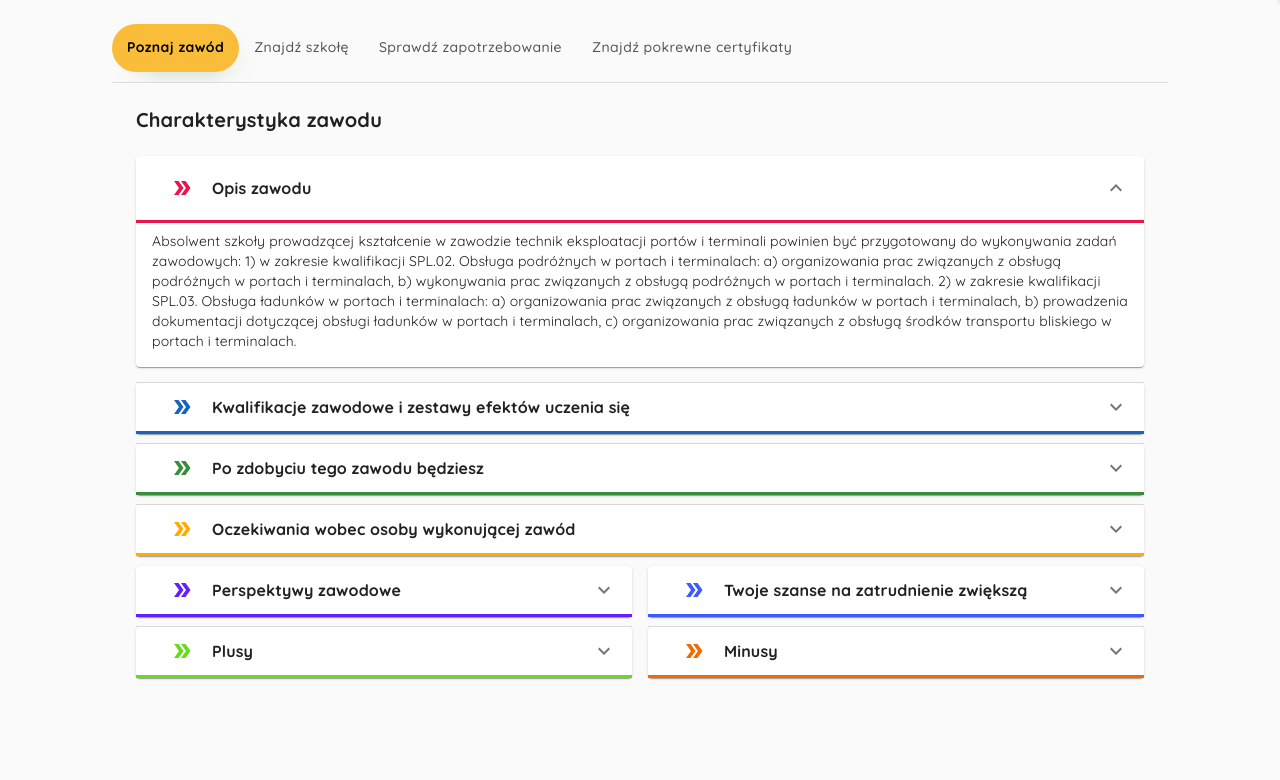
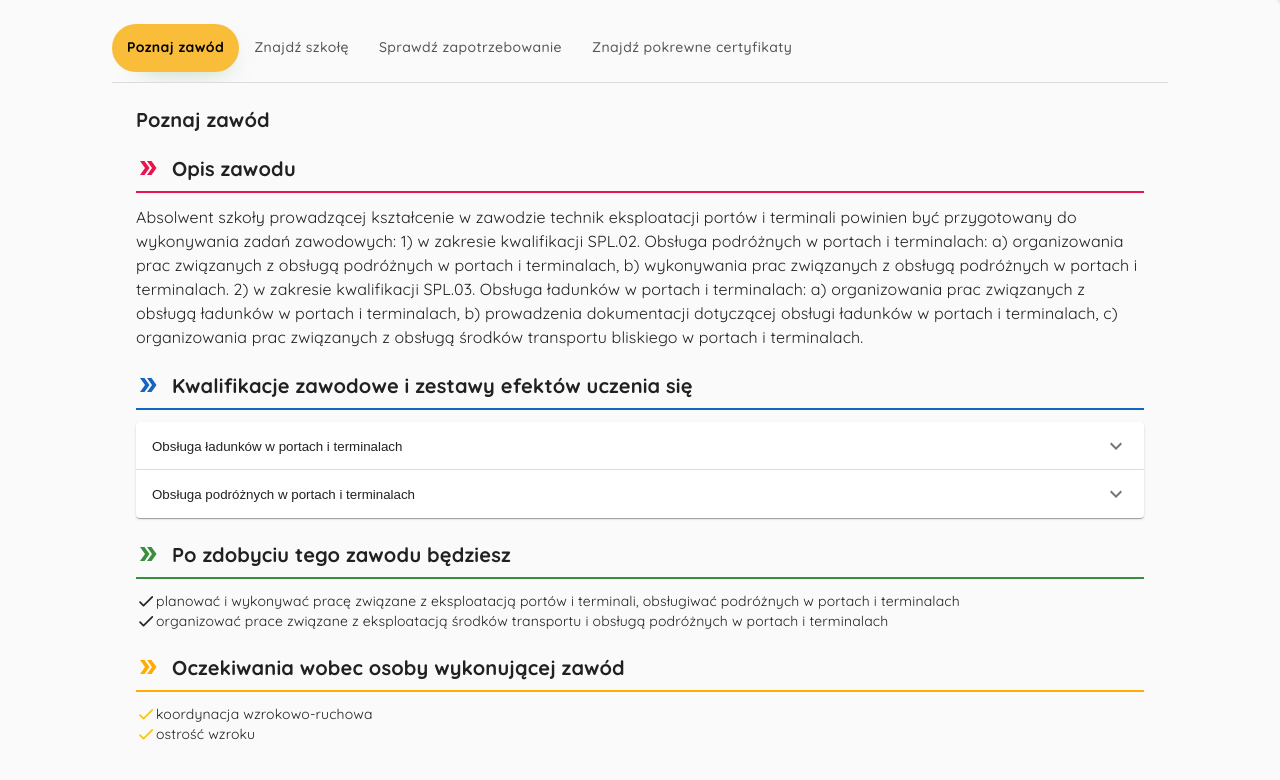
Before and after one commit to gosia-barlik/szkolnictwo_2.0, a React (Vite) app: page /qualification/12849 in a window 1280 px wide. Shown: the part 440-1220 px from the top of the page. Built offline with nearby package versions, Linux system fonts and the light colour scheme.

Commit message:
qualification card characteristics tab paragraphs instead of accordions and some styling adjustments

```diff
--- a/src/assets/wrappers/Dictionary.js
+++ b/src/assets/wrappers/Dictionary.js
@@ -5,13 +5,15 @@ const Wrapper = styled.div`
     font-family: Quicksand, serif;
     text-transform: none;
     position: fixed;
+    font-weight: 700;
+    font-size: 16px;
     top: 80px;
     right: 20px;
-   border: 2px solid white;
+    border: 1px solid black;
   }
   .dictionary-fab:hover {
     background-color: white;
-    border: 2px solid black;
+    border: 1px solid black;
   }
   .dictionary {
     position: fixed;
--- a/src/assets/wrappers/LandingPage.js
+++ b/src/assets/wrappers/LandingPage.js
@@ -9,25 +9,20 @@ const Wrapper = styled.div`
     width:80%
   }
 
-  .home-header a.button {
+  .column-left a.button {
     border: 1px solid black;
     border-radius: 50px;
-    padding: 8px 12px;
+    padding: 12px 16px;
     font-weight: 700;
     margin-top: 34px;
     margin-left: 12px;
     background-color: #ffc107;
-    height: 38px
+    height: 42px
   }
-
-
-
-
-
 
   .qualifications-by-region,
   .qualifications-by-salary {
-    margin-top: 80px;
+    margin-top: 120px;
   }
 
   //QualificationListItem
--- a/src/assets/wrappers/PieChart.js
+++ b/src/assets/wrappers/PieChart.js
@@ -70,13 +70,15 @@ const Wrapper = styled.div`
     cursor: pointer;
   }
 
-  a.button {
+  .home-compass a.button {
     border: 1px solid black;
     border-radius: 50px;
-    padding: 8px 12px;
+    padding: 12px 16px;
     font-weight: 700;
     margin-top: 10px;
+    margin-left:0px;
     background-color: #ffc107;
+    height: 42px
   }
 `;
 
--- a/src/assets/wrappers/QualificationPage.js
+++ b/src/assets/wrappers/QualificationPage.js
@@ -49,18 +49,21 @@ const Wrapper = styled.div`
     border-bottom: 3px solid #ea144e;
   }
   .accordion .icon-red {
+    margin-right: 12px;
     color: #ea144e;
   }
   .accordion .summary-blue {
     border-bottom: 3px solid #1565c0;
   }
   .accordion .icon-blue {
+    margin-right: 12px;
     color: #1565c0;
   }
   .accordion .summary-green {
     border-bottom: 3px solid #388e3c;
   }
   .accordion .icon-green {
+    margin-right: 12px;
     color: #388e3c;
   }
 
@@ -68,6 +71,7 @@ const Wrapper = styled.div`
     border-bottom: 3px solid #ffab00;
   }
   .accordion .icon-yellow {
+    margin-right: 12px;
     color: #ffab00;
   }
 
@@ -103,7 +107,7 @@ const Wrapper = styled.div`
   }
 
   @media (min-width: 992px) {
-   width: 100%;
+    width: 100%;
     .qualification {
       display: grid;
       grid-template-columns: 1fr 3fr;
--- a/src/components/PieChart.jsx
+++ b/src/components/PieChart.jsx
@@ -335,7 +335,7 @@ const PieChart = (props) => {
                 >
                   <strong>{filters_industry}</strong>
                 </Typography>
-                <NavLink className="button" to="/search_results">
+                <NavLink className="button" to="/search_results" style={{color:"black"}}>
                   Zatwierdź
                 </NavLink>
               </div>
--- a/src/components/Qualification/QualificationCharacteristic.jsx
+++ b/src/components/Qualification/QualificationCharacteristic.jsx
@@ -1,73 +1,183 @@
 import Wrapper from "../../assets/wrappers/QualificationPage";
-import { Typography, Stack, Box } from "@mui/material";
+import {
+  Typography,
+  Stack,
+  Box,
+  Accordion,
+  AccordionDetails,
+  AccordionSummary,
+} from "@mui/material";
+import DoubleArrowIcon from "@mui/icons-material/DoubleArrow";
+import ExpandMoreIcon from "@mui/icons-material/ExpandMore";
+import CheckRoundedIcon from "@mui/icons-material/CheckRounded";
 import QualificationAccordion from "../ui/Accordion";
-import * as phrases from "../../pages/dictionaries/pl.json"
+import * as phrases from "../../pages/dictionaries/pl.json";
+import { Check } from "@mui/icons-material";
 
 const QualificationCharacteristic = (props) => {
   return (
     <Wrapper>
-      <Typography variant="h6" style={{marginBottom:"24px"}}>{phrases.qualification.characteristics_tab.title}</Typography>
-
+      <Typography variant="h6" style={{ marginBottom: "24px" }}>
+        {phrases.qualification.characteristics_tab.title}
+      </Typography>
       {props.characteristics && (
+        <Box>
+          <Stack
+            className="accordion"
+            direction="row"
+            style={{ borderBottom: "2px solid #ea144e", paddingBottom: "10px" }}
+          >
+            <DoubleArrowIcon className={"icon" + "-" + "red"} />
+            <Typography variant="h6">Opis zawodu</Typography>
+          </Stack>
+          <Box sx={{ marginTop: "12px" }}>
+            <Typography>{props.characteristics}</Typography>
+          </Box>
+        </Box>
+      )}
+      {props.sub_qualifications && (
+        <Box sx={{ marginTop: "24px" }}>
+          <Stack
+            className="accordion"
+            direction="row"
+            style={{ borderBottom: "2px solid #1565c0", paddingBottom: "10px" }}
+          >
+            <DoubleArrowIcon className={"icon" + "-" + "blue"} />
+            <Typography variant="h6">
+              Kwalifikacje zawodowe i zestawy efektów uczenia się
+            </Typography>
+          </Stack>
+          <Box sx={{ marginTop: "12px" }}>
+            {props.sub_qualifications.map((detail) => (
+              <Accordion key={detail.id}>
+                <AccordionSummary expandIcon={<ExpandMoreIcon />}>
+                  {detail.name}
+                </AccordionSummary>
+                <AccordionDetails>
+                  {detail.set_of_skills.map((set) => (
+                    <Accordion key={set.id}>
+                      <AccordionSummary expandIcon={<ExpandMoreIcon />}>
+                        {set.name}
+                      </AccordionSummary>
+                      <AccordionDetails>
+                        {set.skills.map((skill) => (
+                          <Typography variant="body2" key={skill.id}>
+                            {skill.name}
+                          </Typography>
+                        ))}
+                      </AccordionDetails>
+                    </Accordion>
+                  ))}
+                </AccordionDetails>
+              </Accordion>
+            ))}
+          </Box>
+        </Box>
+      )}
+      {props.professions.skills && (
+        <Box sx={{ marginTop: "24px" }}>
+          <Stack
+            className="accordion"
+            direction="row"
+            style={{ borderBottom: "2px solid #388e3c", paddingBottom: "10px" }}
+          >
+            <DoubleArrowIcon className={"icon" + "-" + "green"} />
+            <Typography variant="h6">
+              Po zdobyciu tego zawodu będziesz
+            </Typography>
+          </Stack>
+          <Box sx={{ marginTop: "12px" }}>
+            {props.professions.skills.map((el) => (
+              <Stack direction="row" key={el}>
+                <CheckRoundedIcon color="#388e3c" fontSize="small" />
+                <Typography variant="body2">{el}</Typography>
+              </Stack>
+            ))}
+          </Box>
+        </Box>
+      )}
+      {props.professions.predispositions && (
+        <Box sx={{ marginTop: "24px" }}>
+          <Stack
+            className="accordion"
+            direction="row"
+            style={{ borderBottom: "2px solid #ffab00", paddingBottom: "10px" }}
+          >
+            <DoubleArrowIcon className={"icon" + "-" + "yellow"} />
+            <Typography variant="h6">
+              Oczekiwania wobec osoby wykonującej zawód
+            </Typography>
+          </Stack>
+          <Box sx={{ marginTop: "12px" }}>
+            {props.professions.predispositions.map((el) => (
+              <Stack direction="row" key={el}>
+                <CheckRoundedIcon color="primary" fontSize="small" />
+                <Typography variant="body2">{el}</Typography>
+              </Stack>
+            ))}
+          </Box>
+        </Box>
+      )}
+      {/* {props.characteristics && (
         <QualificationAccordion
           summary="Opis zawodu"
           details={[props.characteristics]}
           color="red"
         />
-      )}
-      {props.sub_qualifications && (
+      )} */}
+      {/* {props.sub_qualifications && (
         <QualificationAccordion
           summary="Kwalifikacje zawodowe i zestawy efektów uczenia się"
           details={props.sub_qualifications}
           color="blue"
         />
-      )}
-      {props.professions.skills && (
+      )} */}
+      {/* {props.professions.skills && (
         <QualificationAccordion
           summary="Po zdobyciu tego zawodu będziesz"
           details={props.professions.skills}
           color="green"
         />
-      )}
-      {props.professions.predispositions && (
+      )} */}
+      {/* {props.professions.predispositions && (
         <QualificationAccordion
           summary="Oczekiwania wobec osoby wykonującej zawód"
           details={props.professions.predispositions}
           color="yellow"
         />
-      )}
-      <Stack direction={{xs: "column", md: "row"}} spacing={2}>
-        <Box style={{width: "50%"}}>
-          {props.professions.career_prospects && (
+      )} */}
+      <Stack direction={{ xs: "column", md: "row" }} spacing={2}>
+        <Box style={{ width: "50%" }}>
+          {/* {props.professions.career_prospects && (
             <QualificationAccordion
               summary="Perspektywy zawodowe"
               details={props.professions.career_prospects}
               color="deepPurple"
             />
-          )}
-          {props.professions.advantages && (
+          )} */}
+          {/* {props.professions.advantages && (
             <QualificationAccordion
               summary="Plusy"
               details={props.professions.advantages}
               color="lightGreen"
             />
-          )}
+          )} */}
         </Box>
-        <Box style={{width: "50%"}}>
-          {props.professions.work_conditions && (
+        <Box style={{ width: "50%" }}>
+          {/* {props.professions.work_conditions && (
             <QualificationAccordion
               summary="Twoje szanse na zatrudnienie zwiększą"
               details={props.professions.work_conditions}
               color="indigo"
             />
-          )}
-          {props.professions.disadvantages && (
+          )} */}
+          {/* {props.professions.disadvantages && (
             <QualificationAccordion
               summary="Minusy"
               details={props.professions.disadvantages}
               color="orange"
             />
-          )}
+          )} */}
         </Box>
       </Stack>
     </Wrapper>
--- a/src/components/ui/Autocomplete.jsx
+++ b/src/components/ui/Autocomplete.jsx
@@ -50,7 +50,7 @@ const InputAutocomplete = (props) => {
             <TextField fullWidth {...params} label={props.label} />
           )}
         />
-        <NavLink className="button" to="/search_results">
+        <NavLink className="button" to="/search_results" style={{color:"black"}}>
           Zatwierdź
         </NavLink>
       </Box>
--- a/src/pages/Landing.jsx
+++ b/src/pages/Landing.jsx
@@ -64,7 +64,7 @@ const Landing = () => {
       <header className="home-header">
         <Box sx={{ flexGrow: 1 }}>
           <Grid container spacing={2}>
-            <Grid size={{ xs: 12, md: 6 }}>
+            <Grid size={{ xs: 12, md: 6 }} className="column-left">
               <Typography
                 variant="h5"
                 component="h1"
--- a/src/pages/Qualification.jsx
+++ b/src/pages/Qualification.jsx
@@ -3,6 +3,7 @@ import { useLoaderData, Navigate, useNavigate } from "react-router-dom";
 import { useDispatch, useSelector } from "react-redux";
 import { useQuery } from "@tanstack/react-query";
 import { Typography, Button, IconButton } from "@mui/material";
+import KeyboardDoubleArrowLeftRoundedIcon from "@mui/icons-material/KeyboardDoubleArrowLeftRounded";
 import ArrowBackIcon from "@mui/icons-material/ArrowBack";
 import FavoriteBorderRoundedIcon from "@mui/icons-material/FavoriteBorderRounded";
 import FavoriteRoundedIcon from "@mui/icons-material/FavoriteRounded";
@@ -88,7 +89,7 @@ const Qualification = () => {
           style={{textTransform:"none"}}
           onClick={() => navigate(-1)}
           variant="text"
-          startIcon={<ArrowBackIcon />}
+          startIcon={<KeyboardDoubleArrowLeftRoundedIcon />}
         >
           Wróć
         </Button>
--- a/src/pages/dictionaries/pl.json
+++ b/src/pages/dictionaries/pl.json
@@ -20,7 +20,7 @@
     "demand": "Sprawdź zapotrzebowanie",
     "similar": "Znajdź pokrewne certyfikaty",
     "characteristics_tab": {
-      "title": "Charakterystyka zawodu",
+      "title": "Poznaj zawód",
       "description": "Opis zawodu",
       "qualifications_and_effects": "Kwalifikacje zawodowe i zestawy efektów uczenia się",
       "predispositions": "Oczekiwania wobec osoby wykonującej zawód",
@@ -62,6 +62,8 @@
     "labels": {
       "voivodeship": "Województwo"
     },
-    "selected_voivodeship": "Wybrane województwo: "
+    "selected_voivodeship": "Wybrane województwo: ",
+    "clear_filters": "Wyczyść fitry",
+    "go_back": "Wróć"
   }
 }
```
Also changed, not shown: src/components/HighestSalaryQualifications.jsx (+30 -4 lines), src/pages/SearchResults.jsx (+7 -8 lines).
